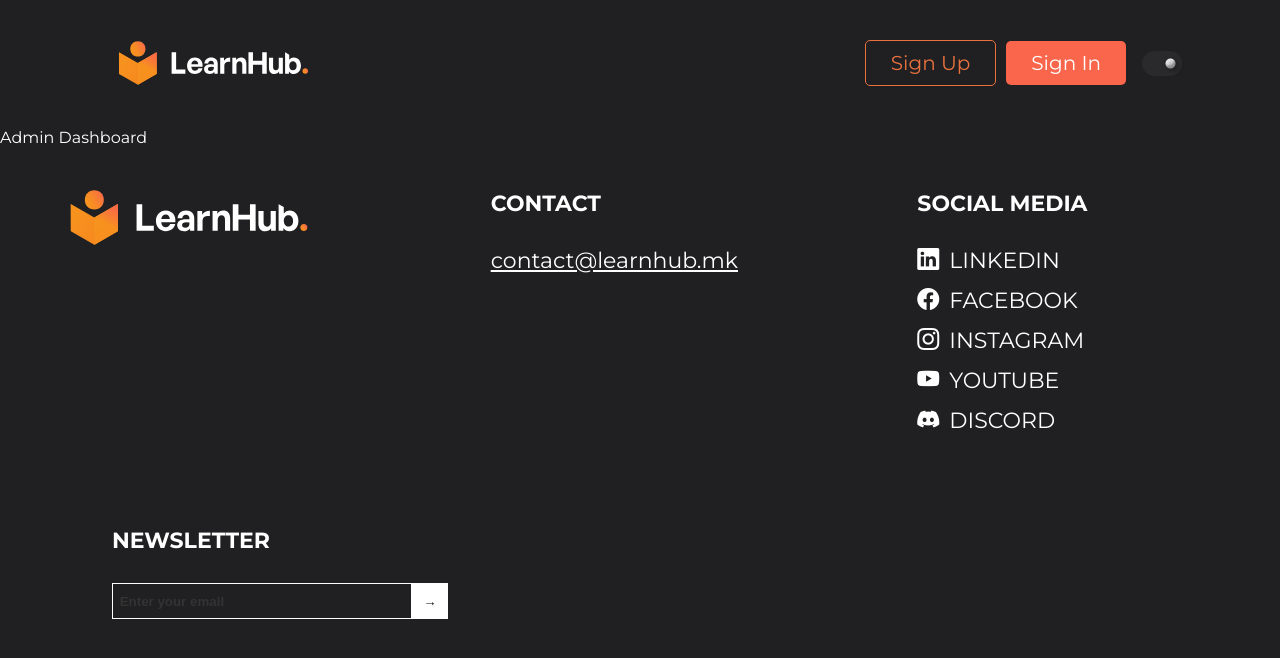
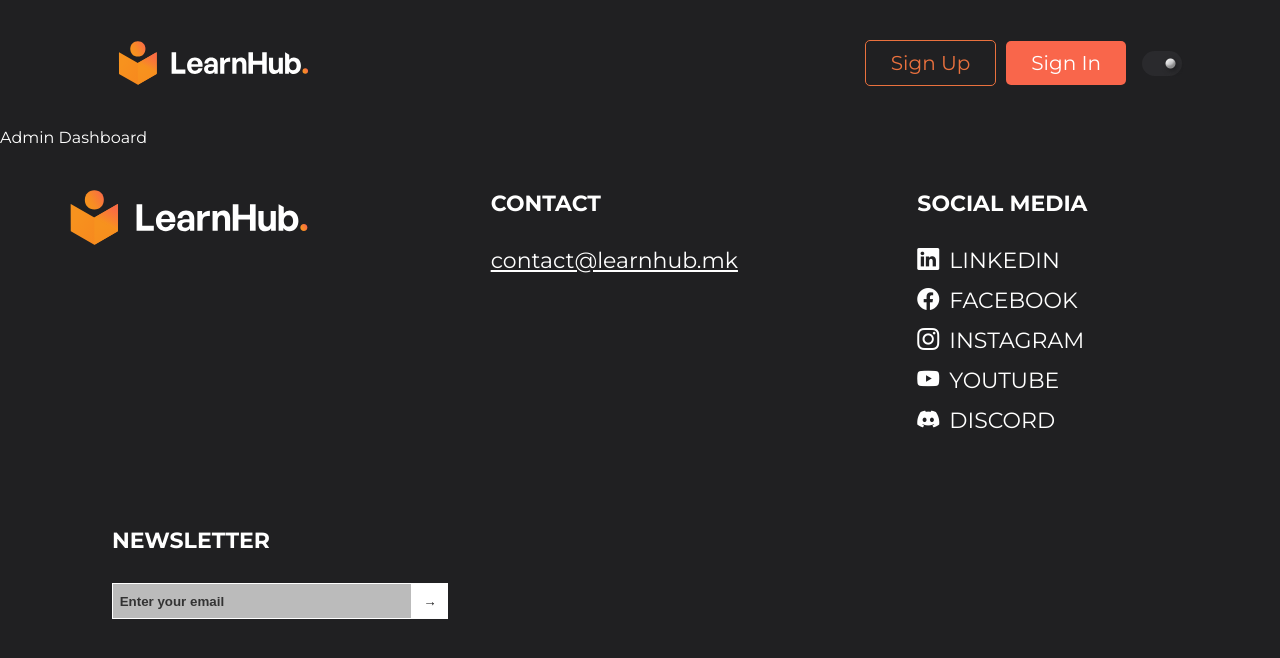
Before and after one commit to learnhubmk/app, a Next.js app: page /admin-dashboard in a window 1280 px wide. Shown: the top 658 px of the page. Built offline with nearby package versions, Linux system fonts and the light colour scheme.

Commit message:
Update colors for placeholder in footer and newsletter

```diff
--- a/components/reusable-components/footer/footer.module.scss
+++ b/components/reusable-components/footer/footer.module.scss
@@ -90,7 +90,7 @@
 }
 
 .newsletterSection input {
-  background-color: #2524242d;
+  background-color: #bbbbbb;
   border: 1px solid var(--text-color);
   padding: 0.5em;
   cursor: text;
--- a/components/reusable-components/newsletter/newsletter.module.scss
+++ b/components/reusable-components/newsletter/newsletter.module.scss
@@ -8,7 +8,6 @@
   font-size: 72px;
   padding-bottom: 150px;
   padding-top: 150px;
-  font-family: 'Roboto Condensed', sans-serif;
   font-weight: 500;
 
   & p {
@@ -42,13 +41,12 @@
 
   .newsletterSection {
     flex: 2;
-    font-family: 'Roboto Condensed', sans-serif;
     font-weight: 700;
     padding-left: 100px;
   }
 
   .newsletterSection input {
-    background-color: #2524242d;
+    background-color: #bbbbbb;
     border: 1px solid var(--text-color);
     padding: 1em;
     padding-right: 50px;
```
